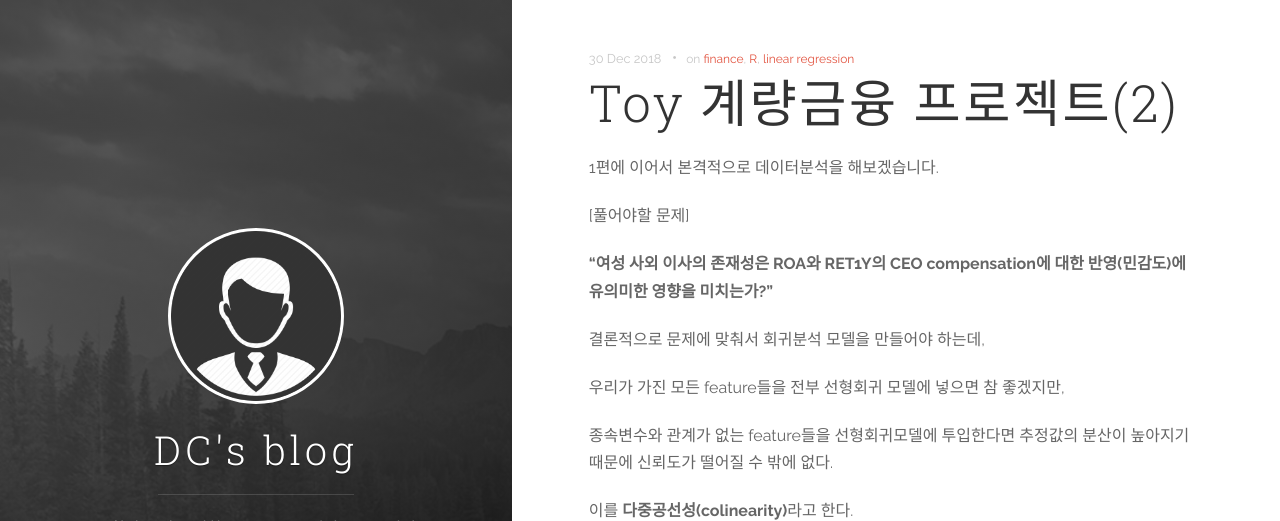
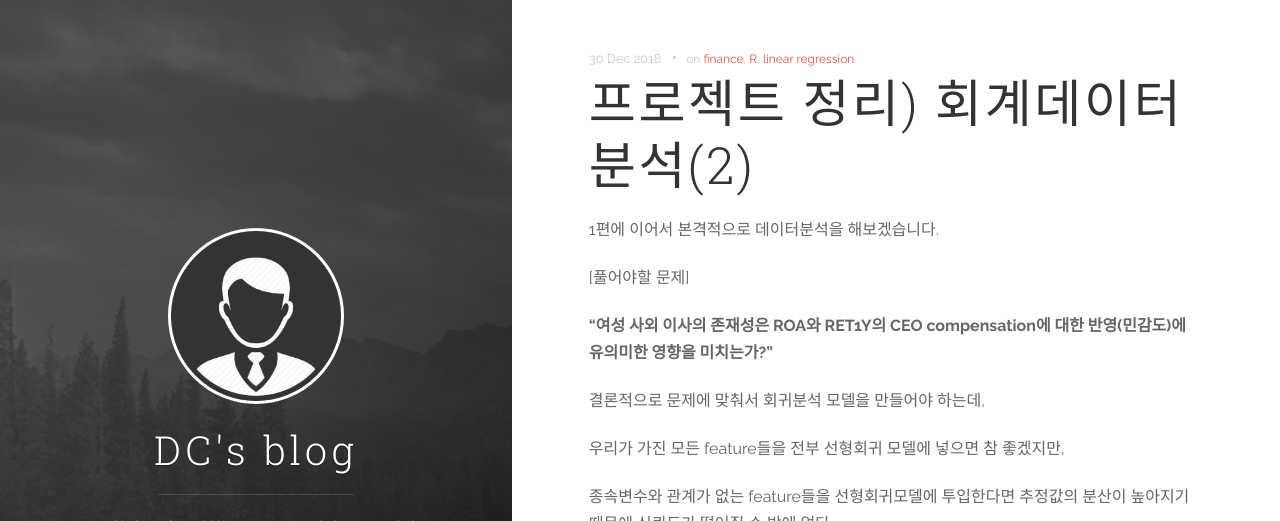
Before and after one commit to DongChanS/DongChanS.github.io, a Jekyll site: the page built from _posts/2018-12-30-7.md, in a window 1280 px wide and 900 px high, cut to the strip 0-521 px from the top of the window. Built offline with Jekyll 4.4.1, drawn with Linux system fonts in a browser that asks for light colours; comment, search, counter and statistics services are not loaded.

Commit message:
Update 2018-12-30-7.md

```diff
--- a/_posts/2018-12-30-7.md
+++ b/_posts/2018-12-30-7.md
@@ -1,6 +1,6 @@
 ---
 layout : post
-title : Toy 계량금융 프로젝트(2)
+title : 프로젝트 정리) 회계데이터 분석(2)
 author : Shin Dong Chan
 tags : ['finance','R','linear regression']
 ---
```
